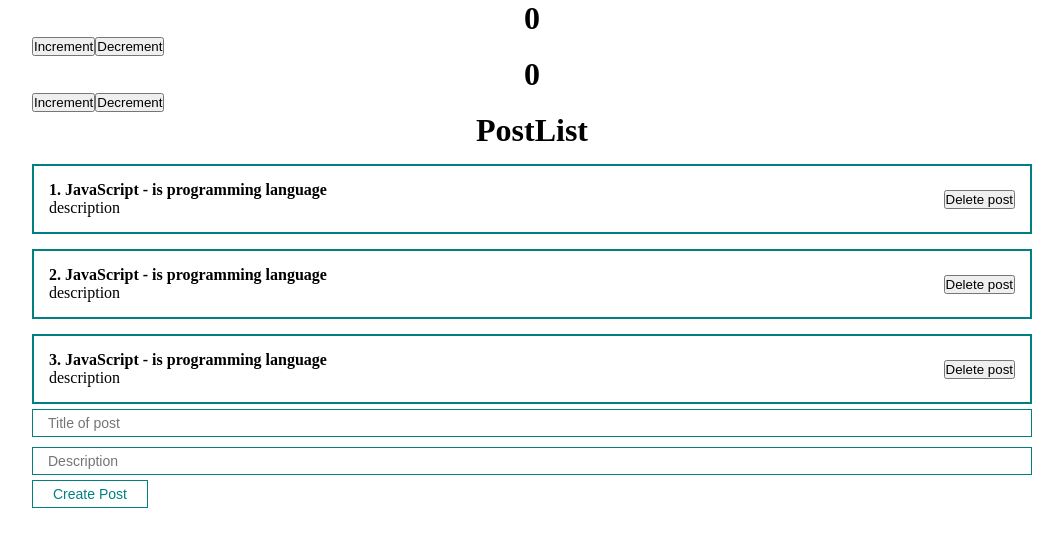
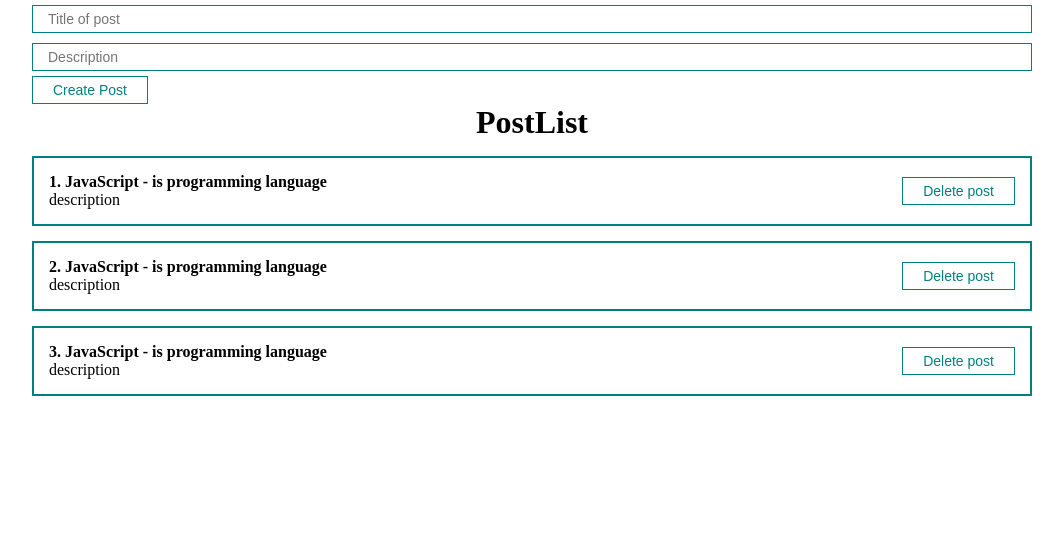
Before and after one commit to elijahmylcev/ReactFC, a React (Create React App) app: page / in a window 1280 px wide. Shown: the top 546 px of the page, without its empty margins (108-1171 px from the left). Built offline with nearby package versions, Linux system fonts and the light colour scheme.

Commit message:
Функции обратного вызова для взаимодействия дочерних компонентов с родительскими

```diff
--- a/src/App.js
+++ b/src/App.js
@@ -5,6 +5,7 @@ import './App.css';
 import PostList from './components/PostList';
 import MyButton from './components/Ui/button/MyButton';
 import MyInput from './components/Ui/input/MyInput';
+import PostForm from './components/PostForm';
 
 function App() {
   const [posts, setPosts] = useState([
@@ -13,38 +14,17 @@ function App() {
     { id: 3, title: 'JavaScript - is programming language', body: 'description' },
   ]);
 
-  const [post, setPost] = useState({ title: '', body: '' });
-
-  const addNewPost = (e) => {
-    e.preventDefault();
-
-    setPosts([...posts, { ...post, id: Date.now() }]);
-
-    setPost({ title: '', body: '' });
+  const createPost = (newPost) => {
+    setPosts([...posts, newPost]);
   };
 
   return (
     <div className="App">
-      <Counter />
-      <ClassCounter />
+      {/* <Counter />
+      <ClassCounter /> */}
+      <PostForm create={createPost} />
+
       <PostList title="PostList" posts={posts} />
-      <form action="submit">
-        {/* Управляемый компонент */}
-        <MyInput
-          value={post.title}
-          onChange={(e) => setPost({ ...post, title: e.target.value })}
-          type="text"
-          placeholder="Title of post"
-        />
-        {/* Неуправляемый, неконтролируемый компонент */}
-        <MyInput
-          value={post.body}
-          onChange={(e) => setPost({ ...post, body: e.target.value })}
-          type="text"
-          placeholder="Description"
-        />
-        <MyButton onClick={addNewPost}>Create Post</MyButton>
-      </form>
     </div>
   );
 }
--- /dev/null
+++ b/src/components/PostForm.jsx
@@ -0,0 +1,38 @@
+import React, { useState } from 'react';
+
+import MyButton from './Ui/button/MyButton';
+import MyInput from './Ui/input/MyInput';
+
+function PostForm({ create }) {
+  const [post, setPost] = useState({ title: '', body: '' });
+  const addNewPost = (e) => {
+    e.preventDefault();
+
+    const newPost = { ...post, id: Date.now() };
+    create(newPost);
+
+    setPost({ title: '', body: '' });
+  };
+
+  return (
+    <form action="submit">
+      {/* Управляемый компонент */}
+      <MyInput
+        value={post.title}
+        onChange={(e) => setPost({ ...post, title: e.target.value })}
+        type="text"
+        placeholder="Title of post"
+      />
+      {/* Неуправляемый, неконтролируемый компонент */}
+      <MyInput
+        value={post.body}
+        onChange={(e) => setPost({ ...post, body: e.target.value })}
+        type="text"
+        placeholder="Description"
+      />
+      <MyButton onClick={addNewPost}>Create Post</MyButton>
+    </form>
+  );
+}
+
+export default PostForm;
--- a/src/components/PostItem.jsx
+++ b/src/components/PostItem.jsx
@@ -1,3 +1,5 @@
+import MyButton from './Ui/button/MyButton';
+
 function PostItem(props) {
   const { id, title, body } = props.post;
   const { number } = props;
@@ -15,7 +17,7 @@ function PostItem(props) {
         </div>
       </div>
       <div className="post__btn">
-        <button type="button">Delete post</button>
+        <MyButton type="button">Delete post</MyButton>
       </div>
     </div>
   );
```
